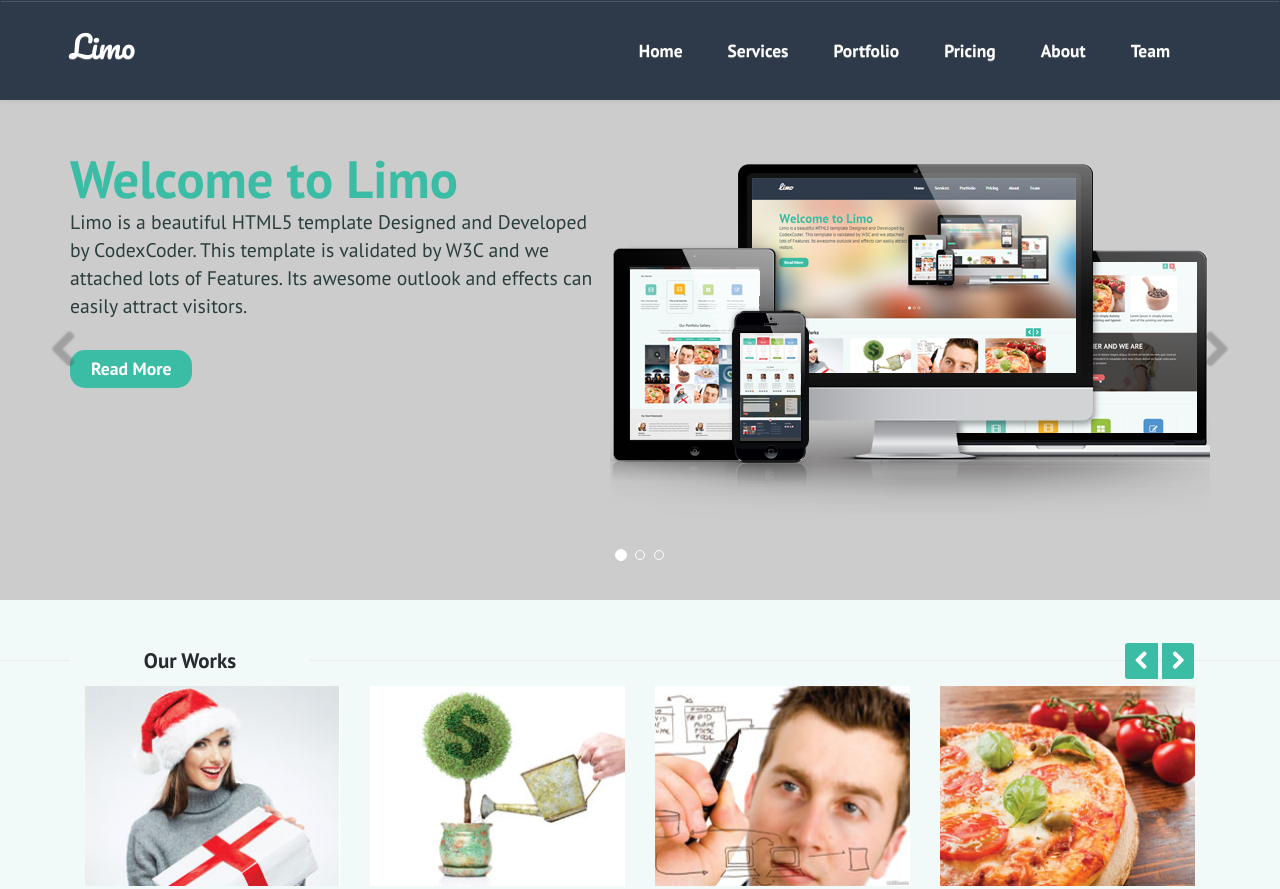
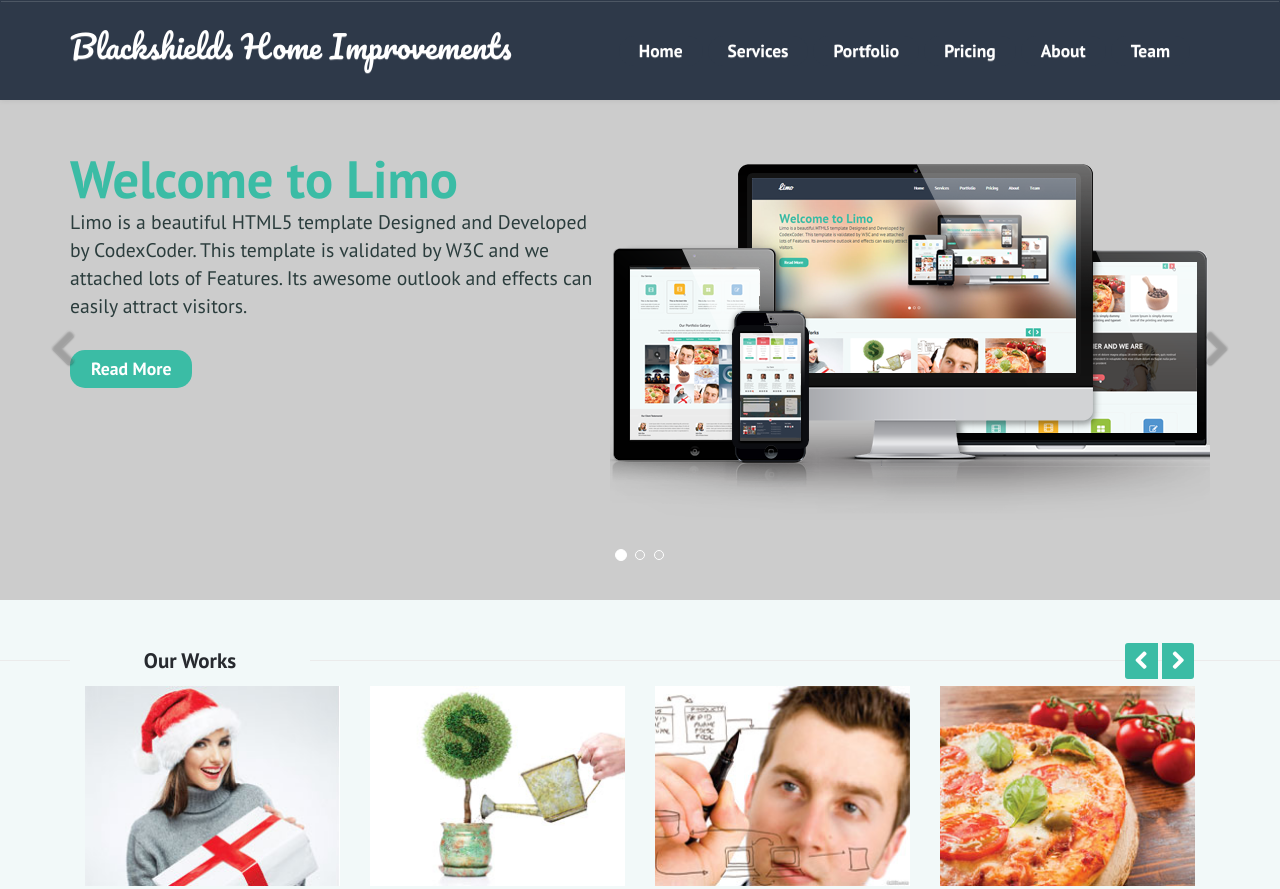
Before and after one commit to Wyver-Solutions/blackshields, a plain HTML site: page index.html in a window 1280 px wide. Shown: the top 889 px of the page. Drawn offline with Linux system fonts and the light colour scheme.

Commit message:
Title changed

```diff
--- a/index.html
+++ b/index.html
@@ -6,7 +6,7 @@
 	<meta name="keywords" content="CodexCoder,HTML5,CSS3,bootstrap,JavaScript,One Page Template">
 	<meta name="author" content="CodexCoder">
 
-	<title>Limo - One Page Template - CodexCoder</title>
+	<title>Blackshields Home Improvements</title>
 	<link rel="stylesheet" type="text/css" href="css/bootstrap.min.css">
 	<link rel="stylesheet" type="text/css" href="css/bootstrap-theme.min.css">
 	<link rel="stylesheet" type="text/css" href="css/font-awesome.min.css">
@@ -27,7 +27,7 @@
 					<button type="button" class="navbar-toggle" data-toggle="collapse" data-target=".navbar-collapse">
 						<i class="fa fa-bars"></i>
 					</button>
-					<a href="#header" class="navbar-brand header">Limo</a>
+					<a href="#header" class="navbar-brand header">Blackshields Home Improvements</a>
 				</div> <!-- /.navbar-header -->
 
 				<div class="collapse navbar-collapse">
```
